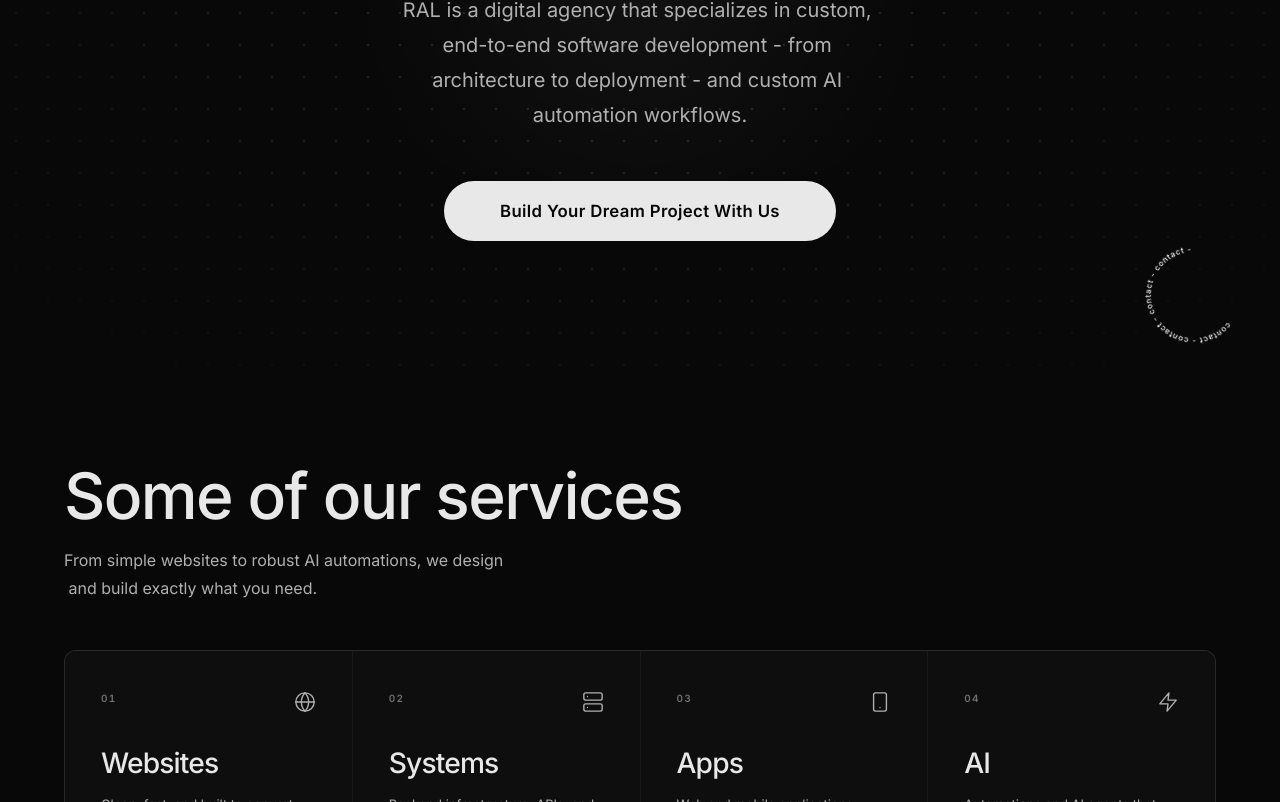
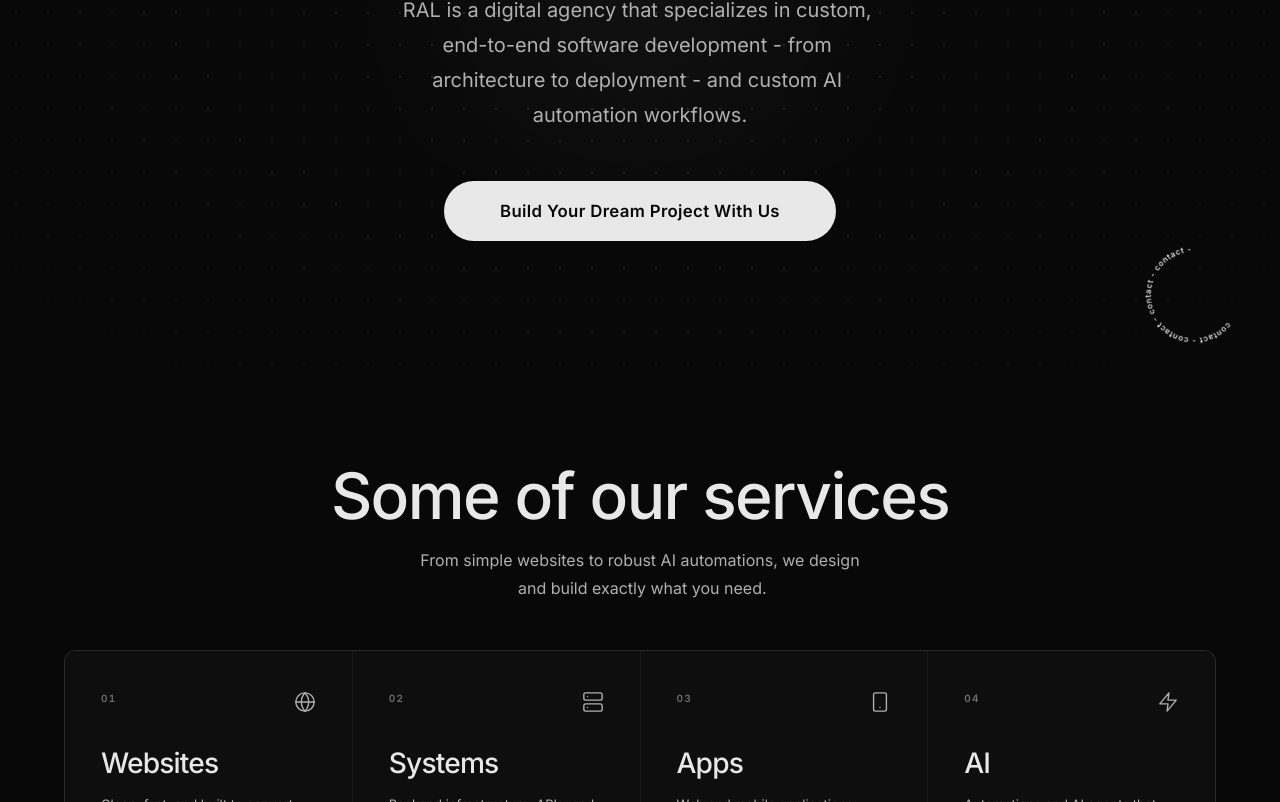
Before and after one commit to alsaeedd/agency-website, a React (Vite) app: page / in a window 1280 px wide. Shown: the part 419-1221 px from the top of the page. Built offline with nearby package versions, Linux system fonts and the light colour scheme; grey boxes are pictures that could not be loaded.

Commit message:
centered services section

```diff
--- a/src/index.css
+++ b/src/index.css
@@ -631,12 +631,14 @@ video {
 .services-top {
   display: flex;
   flex-direction: column;
+  align-items: center;
   gap: 1rem;
   margin-bottom: 3rem;
+  text-align: center;
 }
 
 .services .section-header {
-  text-align: left;
+  text-align: center;
   margin-bottom: 0;
 }
 
```
